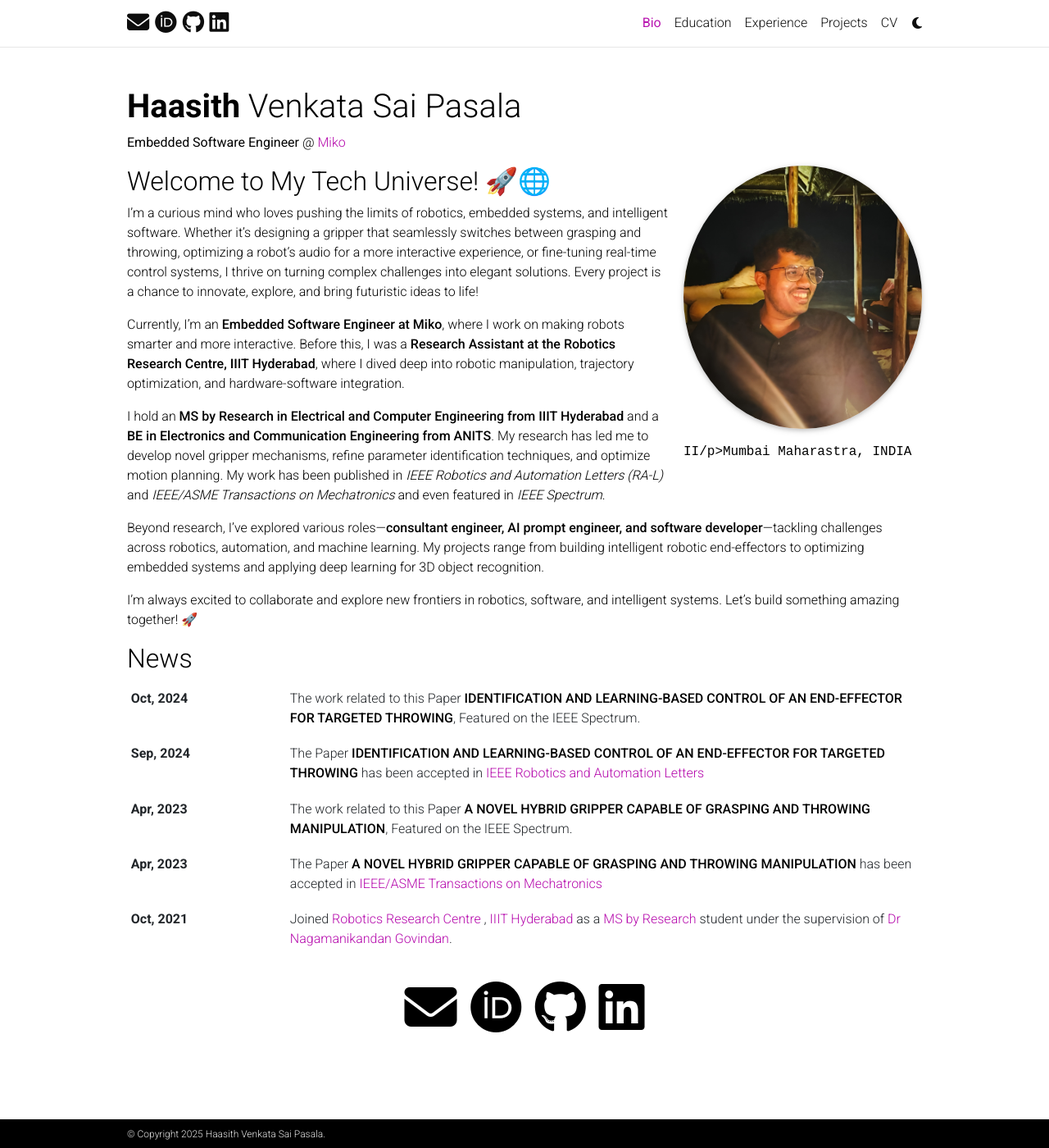
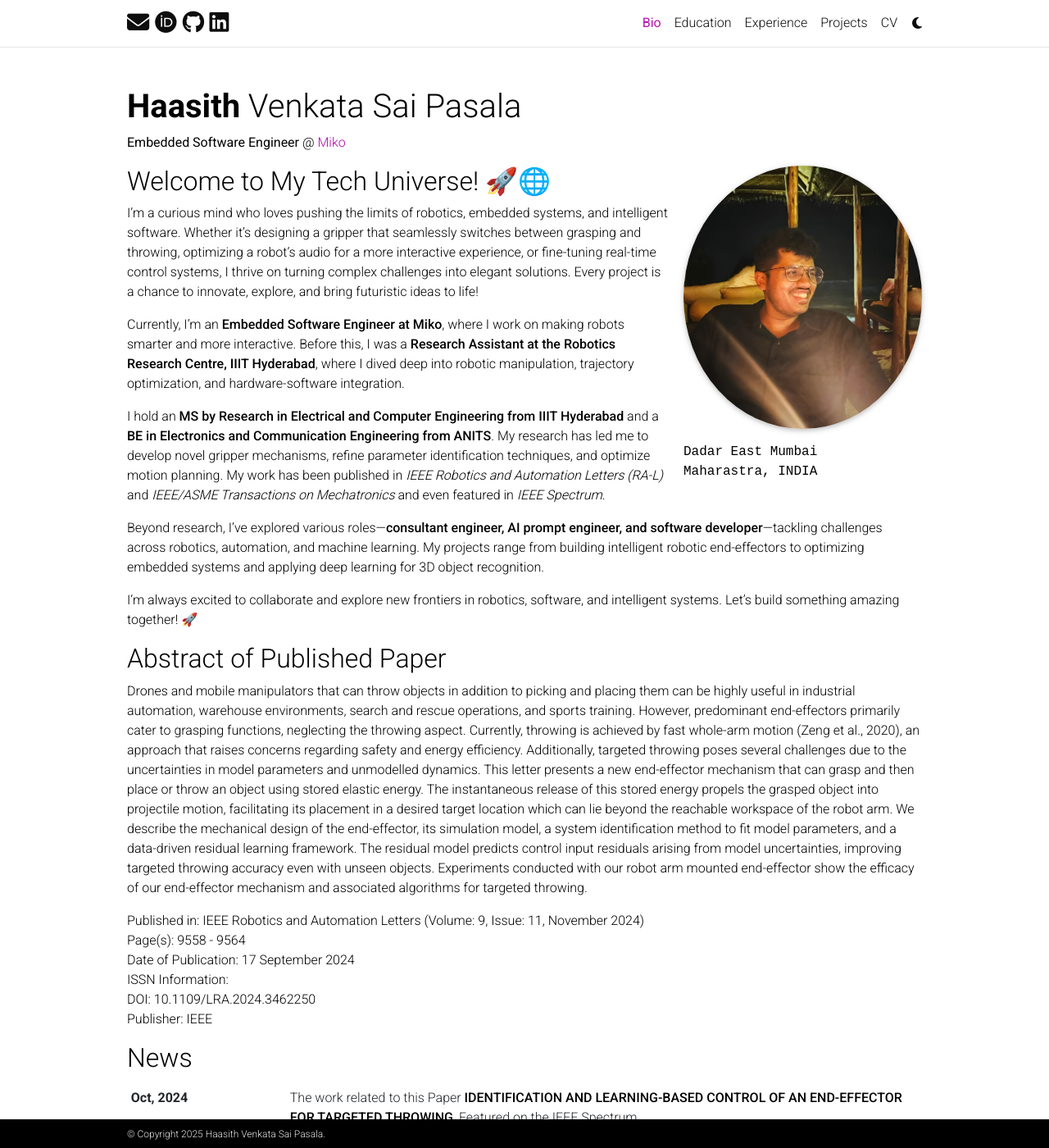
Before and after one commit to haasithp/haasithp.github.io, a Jekyll site: the page built from _pages/about.md, in a window 1280 px wide and 1400 px high. Shown: the whole window at 82% size. Built offline with Jekyll 4.4.1, drawn with Linux system fonts in a browser that asks for light colours; full-size pictures stand in for the smaller copies a plugin makes; some web fonts are replaced; comment, search, counter and statistics services are not loaded; a style sheet for code colours, icons or effects is not loaded.

Commit message:
Update to website

```diff
--- a/_pages/about.md
+++ b/_pages/about.md
@@ -8,8 +8,8 @@
   align: right
   image: myimage.jpg
   image_circular: true # crops the image to make it circular
-  more_info: >
-    <p>II/p>
+  more_info:
+    <p>Dadar East</p>
     <p>Mumbai</p>
     <p>Maharastra, INDIA</p>
 
@@ -28,3 +28,14 @@
 Beyond research, I've explored various roles—**consultant engineer, AI prompt engineer, and software developer**—tackling challenges across robotics, automation, and machine learning. My projects range from building intelligent robotic end-effectors to optimizing embedded systems and applying deep learning for 3D object recognition.
 
 I’m always excited to collaborate and explore new frontiers in robotics, software, and intelligent systems. Let’s build something amazing together! 🚀
+
+## Abstract of Published Paper
+
+Drones and mobile manipulators that can throw objects in addition to picking and placing them can be highly useful in industrial automation, warehouse environments, search and rescue operations, and sports training. However, predominant end-effectors primarily cater to grasping functions, neglecting the throwing aspect. Currently, throwing is achieved by fast whole-arm motion (Zeng et al., 2020), an approach that raises concerns regarding safety and energy efficiency. Additionally, targeted throwing poses several challenges due to the uncertainties in model parameters and unmodelled dynamics. This letter presents a new end-effector mechanism that can grasp and then place or throw an object using stored elastic energy. The instantaneous release of this stored energy propels the grasped object into projectile motion, facilitating its placement in a desired target location which can lie beyond the reachable workspace of the robot arm. We describe the mechanical design of the end-effector, its simulation model, a system identification method to fit model parameters, and a data-driven residual learning framework. The residual model predicts control input residuals arising from model uncertainties, improving targeted throwing accuracy even with unseen objects. Experiments conducted with our robot arm mounted end-effector show the efficacy of our end-effector mechanism and associated algorithms for targeted throwing.
+
+Published in: IEEE Robotics and Automation Letters (Volume: 9, Issue: 11, November 2024)
+Page(s): 9558 - 9564
+Date of Publication: 17 September 2024
+ISSN Information:
+DOI: 10.1109/LRA.2024.3462250
+Publisher: IEEE
```
